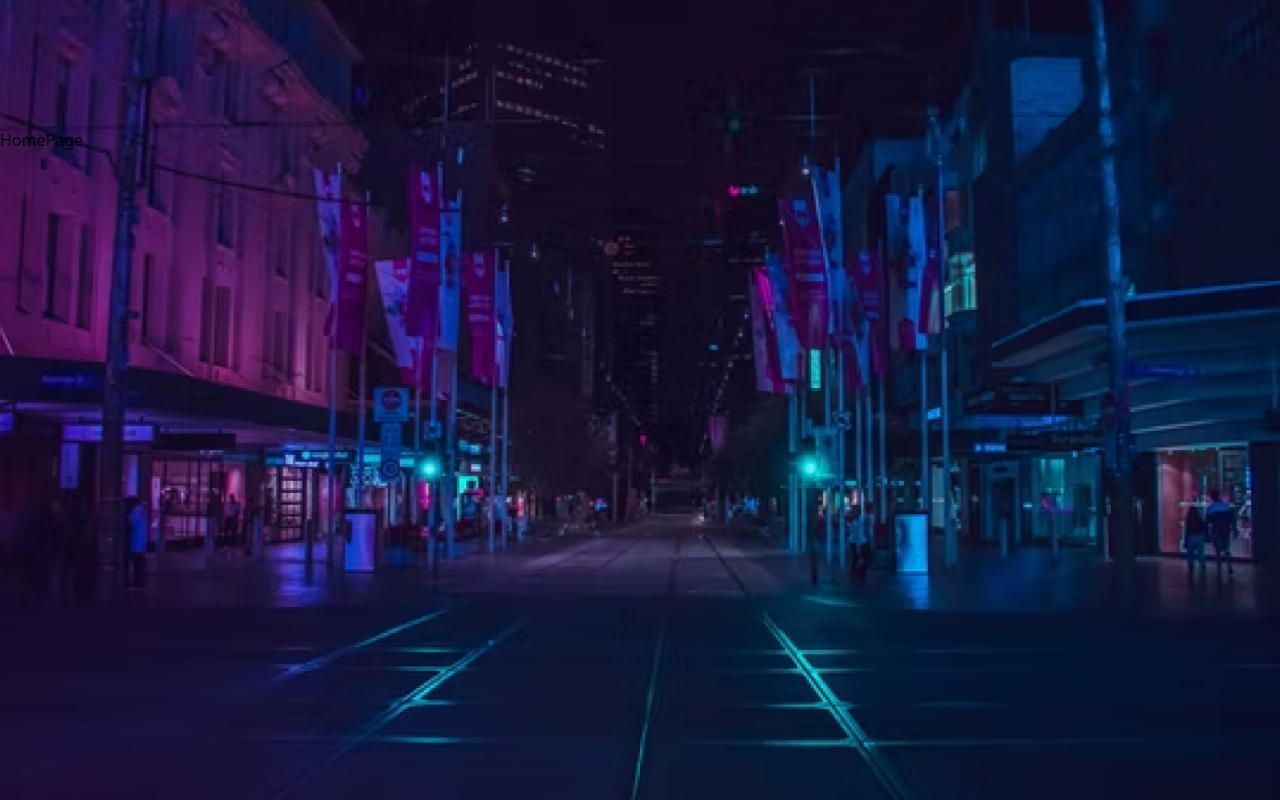
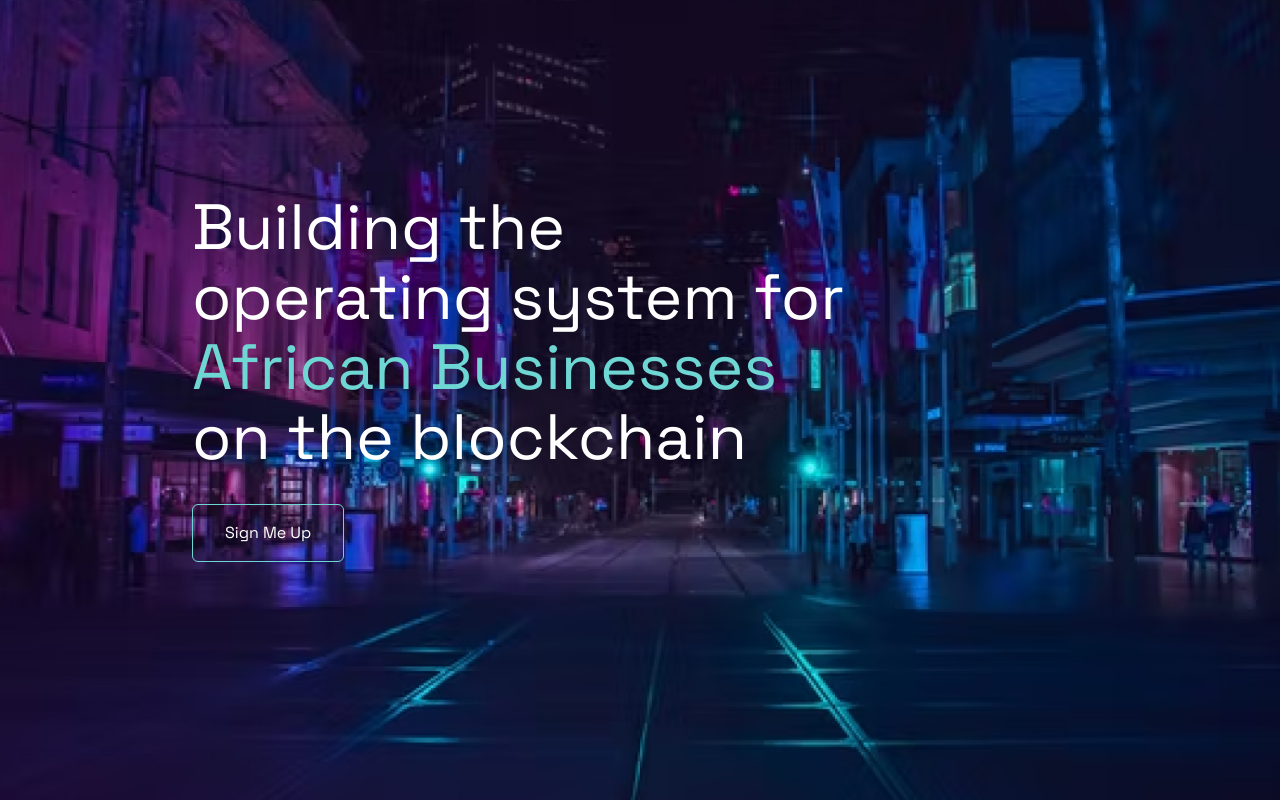
Before and after one commit to cryp-africa/cryp-frontend, a Next.js app: page / in a window 1280 px wide. Built offline with nearby package versions, Linux system fonts and the light colour scheme.

Commit message:
Building Section

```diff
--- a/pages/HomePage/HomePage.tsx
+++ b/pages/HomePage/HomePage.tsx
@@ -1,7 +1,12 @@
+import Building from "@components/Building/Building";
 import React from "react";
 
 const HomePage = () => {
-  return <div>HomePage</div>;
+  return (
+    <div>
+      <Building />
+    </div>
+  );
 };
 
 export default HomePage;
--- a/pages/_document.tsx
+++ b/pages/_document.tsx
@@ -16,8 +16,9 @@ class MyDocument extends Document {
         <Head>
           <link href="https://fonts.googleapis.com" rel="preconnect" />
           <link href="https://fonts.gstatic.com" rel="preconnect" />
+          <link href="https://fonts.googleapis.com/css2?family=Space+Grotesk:wght@300;400&display=swap" rel="stylesheet" />
         </Head>
-        <body className="box-border">
+        <body className="box-border text-white font-spaceGro">
           <Main />
           <NextScript />
         </body>
--- /dev/null
+++ b/src/components/Building/Building.tsx
@@ -0,0 +1,23 @@
+import CustomButton from "@components/atoms/CustomButton";
+import React from "react";
+import { useRouter } from "next/router";
+
+const Building = () => {
+  const router = useRouter();
+  return (
+    <div className="px-48 mt-16">
+      <h3 className="text-64 w-3/4 font-medium">
+        Building the operating system for <span className="text-crypGreen-500">African Businesses</span> on the blockchain
+      </h3>
+      <CustomButton
+        background="transparent"
+        customClass="mt-8 border border-crypGreen-500 rounded-md"
+        handleClick={() => router.push("#")}
+        hover="crypGreen-500"
+        title="Sign me up"
+      />
+    </div>
+  );
+};
+
+export default Building;
--- /dev/null
+++ b/src/components/atoms/CustomButton.tsx
@@ -0,0 +1,71 @@
+import React, { Fragment } from "react";
+import { ImSpinner9 } from "react-icons/im";
+
+import Icon from "@atoms/Icons";
+
+interface ButtonProps {
+  handleClick: Function;
+  customClass?: string;
+  background: string;
+  hover: string;
+  type?: "button" | "submit" | "reset" | undefined;
+  isDisabled?: boolean;
+  title?: string;
+  isSubmitting?: boolean;
+  value?: string;
+  icon?: string;
+  iconClass?: string;
+}
+
+/**
+ * Renders the actual content of the Button
+ * @param {any} title title or text of the button
+ * @param {boolean} isSubmitting Loading state
+ * @return {React.Component} Button component
+ */
+const renderContent = (title: any, isSubmitting: any) => <Fragment>{isSubmitting ? <ImSpinner9 /> : <Fragment>{title}</Fragment>}</Fragment>;
+
+const CustomButton = ({ handleClick, isDisabled, customClass, hover, type, title, background, isSubmitting, value, icon, iconClass }: ButtonProps) => {
+  /**
+   * This displays the rendered content
+   */
+  const content = (
+    <Fragment>
+      {icon ? <Icon name={icon} /> : ""}
+      {iconClass ? <i className={iconClass} /> : ""}
+      {renderContent(title, isSubmitting)}
+    </Fragment>
+  );
+
+  return isDisabled ? (
+    <button
+      className={`disabled:opacity-40 pointer-events-none text-white bg-${background} flex justify-center items-center px-8 py-4 capitalize cursor-pointer ${customClass}`}
+      type={type}
+      value={value}
+    >
+      {content}
+    </button>
+  ) : (
+    <button
+      className={`text-white bg-${background} hover:bg-${hover} flex justify-center items-center px-8 py-4 capitalize cursor-pointer ${customClass}`}
+      onClick={() => handleClick()}
+      type={type}
+      value={value}
+    >
+      {content}
+    </button>
+  );
+};
+
+export default CustomButton;
+
+CustomButton.defaultProps = {
+  customClass: "",
+  type: "button",
+  isDisabled: false,
+  title: "",
+  isSubmitting: false,
+  icon: "",
+  iconClass: "",
+  value: "",
+};
--- a/tailwind.config.js
+++ b/tailwind.config.js
@@ -9,6 +9,9 @@ module.exports = {
   theme: {
     container: {
       center: true,
+    },
+    fontFamily: {
+      spaceGro: ["Space Grotesk", "sans-serif"],
     },
     screens: {
       mobile: "640px",
@@ -31,6 +34,12 @@ module.exports = {
         40: ["2.5rem", "3.375rem"],
         64: ["4rem", "4.375rem"],
       },
+      colors: {
+        crypGreen: {
+          500: "#6ED7D3",
+          600: "#5abfbc",
+        },
+      },
       width: {
         600: "600px",
         500: "500px",
```
Also changed, not shown: package.json (+4 -3 lines), 1 other file (tests, documents, lock files or other folders).
